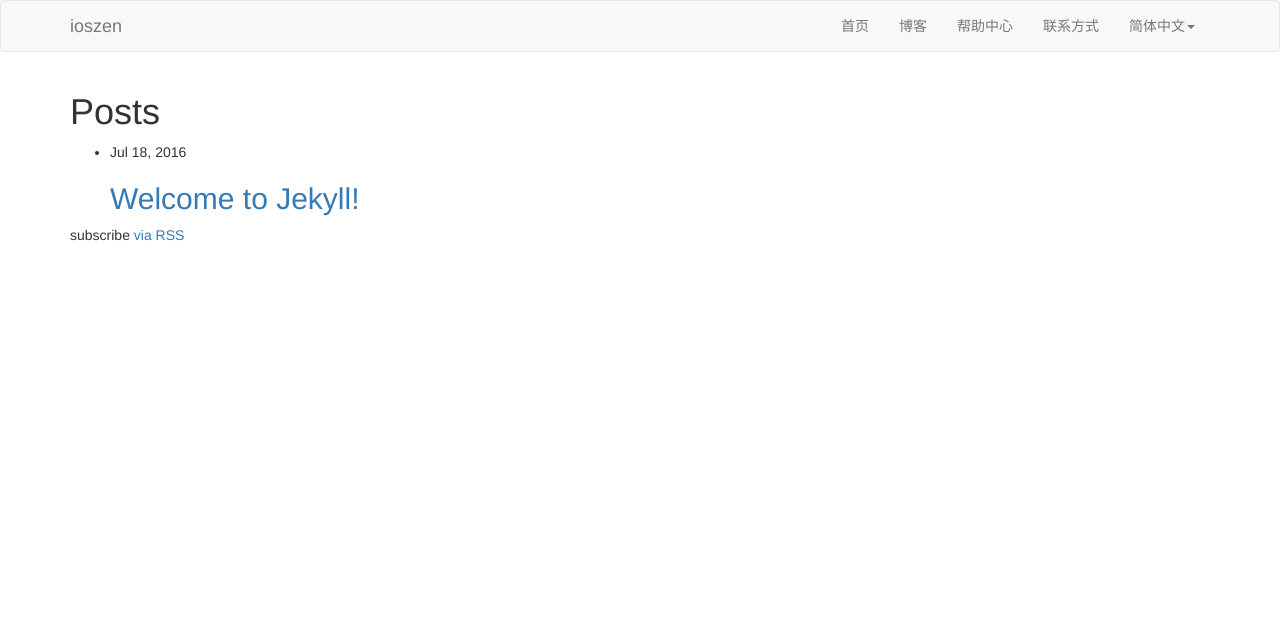
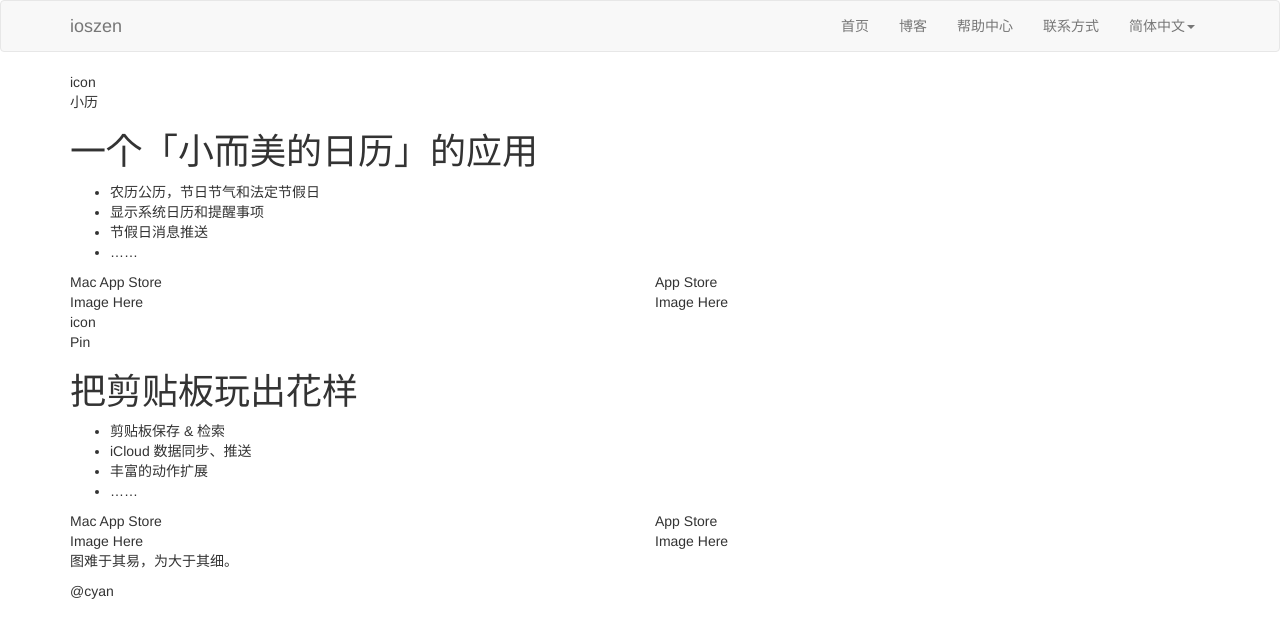
Before and after one commit to macbetter/ioszen.com-redesign, a Jekyll site: the page built from index.html, in a window 1280 px wide. Shown: the top 638 px of the page. Built offline with Jekyll 4.4.1, drawn with Linux system fonts in a browser that asks for light colours.

Commit message:
file structure

```diff
--- a/_includes/footer.html
+++ b/_includes/footer.html
@@ -1,3 +1,10 @@
+<footer>
+  <div class="container">
+    <p class="quote">图难于其易，为大于其细。</p>
+    <p class="copyright">@cyan</p>
+  </div>
+</footer>
+
 <!-- jQuery (necessary for Bootstrap's JavaScript plugins) -->
 <script src="{{ "/js/jquery.min.js" | prepend: site.baseurl }}"></script>
 <!-- Include all compiled plugins (below), or include individual files as needed -->
--- a/_includes/header.html
+++ b/_includes/header.html
@@ -15,9 +15,9 @@
     <div class="collapse navbar-collapse" id="bs-example-navbar-collapse-1">
       <ul class="nav navbar-nav navbar-right">
         <li><a href="{{ "/" | prepend: site.baseurl }}">首页</a></li>
-        <li><a href="{{ "/blog" | prepend: site.baseurl }}">博客</a></li>
-        <li><a href="{{ "/help" | prepend: site.baseurl }}">帮助中心</a></li>
-        <li><a href="{{ "/contact" | prepend: site.baseurl }}">联系方式</a></li>
+        <li><a href="{{ "/blog/" | prepend: site.baseurl }}">博客</a></li>
+        <li><a href="{{ "/help/" | prepend: site.baseurl }}">帮助中心</a></li>
+        <li><a href="{{ "/contact/" | prepend: site.baseurl }}">联系方式</a></li>
         <li class="dropdown">
           <a href="#" class="dropdown-toggle" data-toggle="dropdown" role="button" aria-haspopup="true" aria-expanded="false">简体中文<span class="caret"></span></a>
           <ul class="dropdown-menu">
--- /dev/null
+++ b/_includes/helpers/pin-ios.html
@@ -0,0 +1 @@
+<h1>Pin iOS</h1>
--- /dev/null
+++ b/_includes/helpers/pin-osx.html
@@ -0,0 +1 @@
+<h1>Pin OS X</h1>
--- /dev/null
+++ b/_includes/helpers/tinycal-ios.html
@@ -0,0 +1 @@
+<h1>Tinycal iOS</h1>
--- /dev/null
+++ b/_includes/helpers/tinycal-osx.html
@@ -0,0 +1 @@
+<h1>Tinycal OS X</h1>
--- a/_layouts/default.html
+++ b/_layouts/default.html
@@ -7,11 +7,7 @@
 
     {% include header.html %}
 
-    <div class="container">
-      <div class="wrapper">
-        {{ content }}
-      </div>
-    </div>
+    {{ content }}
 
     {% include footer.html %}
 
--- a/index.html
+++ b/index.html
@@ -2,22 +2,73 @@
 layout: default
 ---
 
-<div class="home">
+<div class="container">
 
-  <h1 class="page-heading">Posts</h1>
+  <div class="row">
+    <div class="col-md-12">
 
-  <ul class="post-list">
-    {% for post in site.posts %}
-      <li>
-        <span class="post-meta">{{ post.date | date: "%b %-d, %Y" }}</span>
+      <div class="app-icon">
+        <div class="icon">icon</div>
+        <div class="name">小历</div>
+      </div>
 
-        <h2>
-          <a class="post-link" href="{{ post.url | prepend: site.baseurl }}">{{ post.title }}</a>
-        </h2>
-      </li>
-    {% endfor %}
-  </ul>
+      <div class="slogon"><h1>一个「小而美的日历」的应用</h1></div>
 
-  <p class="rss-subscribe">subscribe <a href="{{ "/feed.xml" | prepend: site.baseurl }}">via RSS</a></p>
+      <div class="features">
+        <ul>
+          <li>农历公历，节日节气和法定节假日</li>
+          <li>显示系统日历和提醒事项</li>
+          <li>节假日消息推送</li>
+          <li>……</li>
+      </div>
+    </div>
+  </div><!-- row -->
+
+  <div class="row">
+    <div class="col-md-6">
+      <div class="download">Mac App Store</div>
+      <div class="screenshot">Image Here</div>
+    </div>
+    <div class="col-md-6">
+      <div class="download">App Store</div>
+      <div class="screenshot">Image Here</div>
+    </div>
+  </div>
 
 </div>
+
+
+<div class="container">
+
+  <div class="row">
+    <div class="col-md-12">
+
+      <div class="app-icon">
+        <div class="icon">icon</div>
+        <div class="name">Pin</div>
+      </div>
+
+      <div class="slogon"><h1>把剪贴板玩出花样</h1></div>
+
+      <div class="features">
+        <ul>
+          <li>剪贴板保存 &#38; 检索</li>
+          <li>iCloud 数据同步、推送</li>
+          <li>丰富的动作扩展</li>
+          <li>……</li>
+      </div>
+    </div>
+  </div><!-- row -->
+
+  <div class="row">
+    <div class="col-md-6">
+      <div class="download">Mac App Store</div>
+      <div class="screenshot">Image Here</div>
+    </div>
+    <div class="col-md-6">
+      <div class="download">App Store</div>
+      <div class="screenshot">Image Here</div>
+    </div>
+  </div>
+
+</div>
```
Also changed, not shown: _includes/helper-menu.html (added, +26 -0 lines), pages/blog.html (added, +21 -0 lines), pages/contact.html (added, +11 -0 lines), pages/help.html (added, +11 -0 lines), pages/helpers/pin-ios.html (added, +11 -0 lines), pages/helpers/pin-osx.html (added, +11 -0 lines), pages/helpers/tinycal-ios.html (added, +11 -0 lines), pages/helpers/tinycal-osx.html (added, +11 -0 lines), blog.html (deleted), contact.html (deleted), help.html (deleted), pages/about.html (renamed from about.md).
